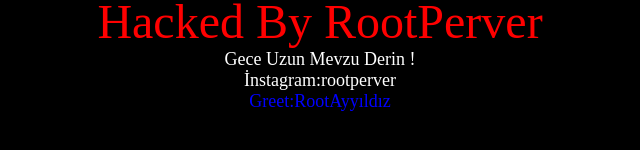
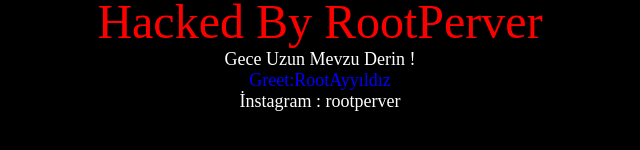
Before and after one commit to rootperver/rootperver.github.io, a plain HTML site: page index.html in a window 1280 px wide. Shown: the part 318-468 px from the top of the page, without its empty margins (320-960 px from the left). Drawn offline with Linux system fonts and the light colour scheme.

Commit message:
Update index.html

```diff
--- a/index.html
+++ b/index.html
@@ -5,7 +5,7 @@
 </head>
 <center>
 <img src="https://upload.wikimedia.org/wikipedia/commons/thumb/4/4e/Allah-green.svg/736px-Allah-green.svg.png" width=300 height=300><br>
-<font color="red" size="7">Hacked By RootPerver</font><br>   <font color="white" size="4">Gece Uzun Mevzu Derin !</font><br><font color="white" size="4">İnstagram:rootperver</font><br>   <font color="blue" size="4">Greet:RootAyyıldız</font>
+<font color="red" size="7">Hacked By RootPerver</font><br>   <font color="white" size="4">Gece Uzun Mevzu Derin !</font><br>   <font color="blue" size="4">Greet:RootAyyıldız</font><br><font color="white" size="4">İnstagram : rootperver</font>
 
 </center>
 <body bgcolor="black">
```
